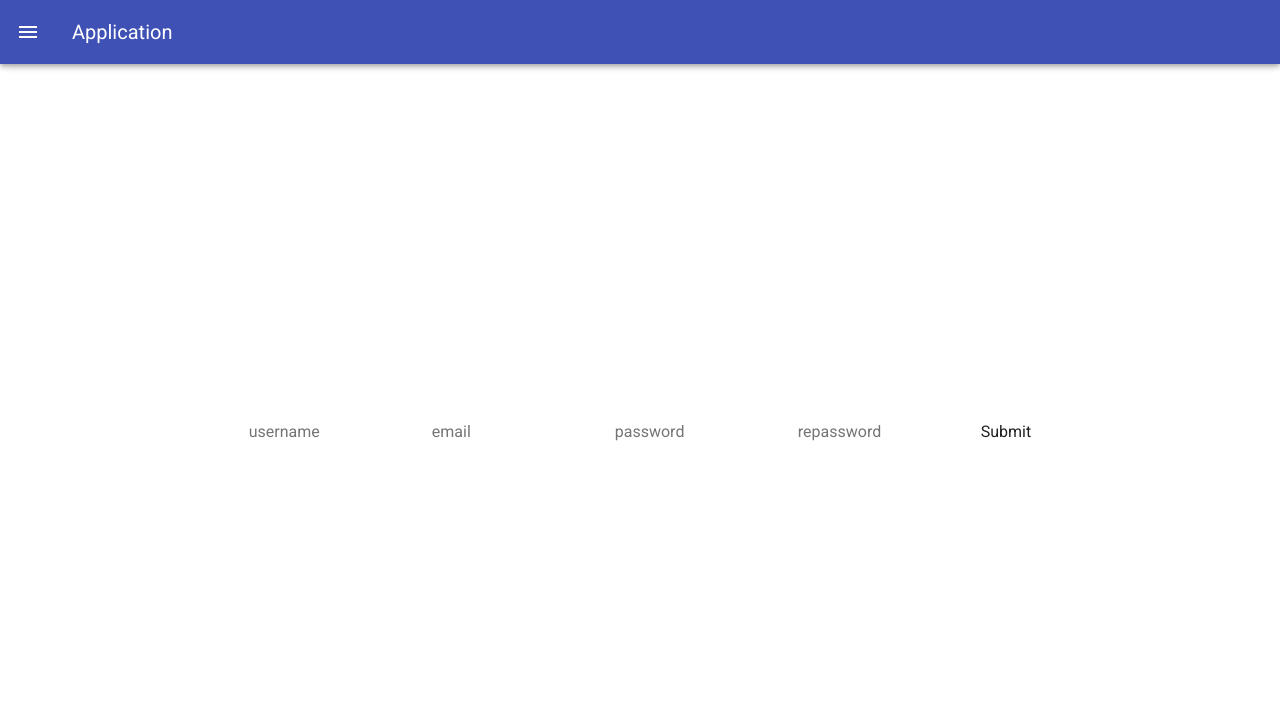
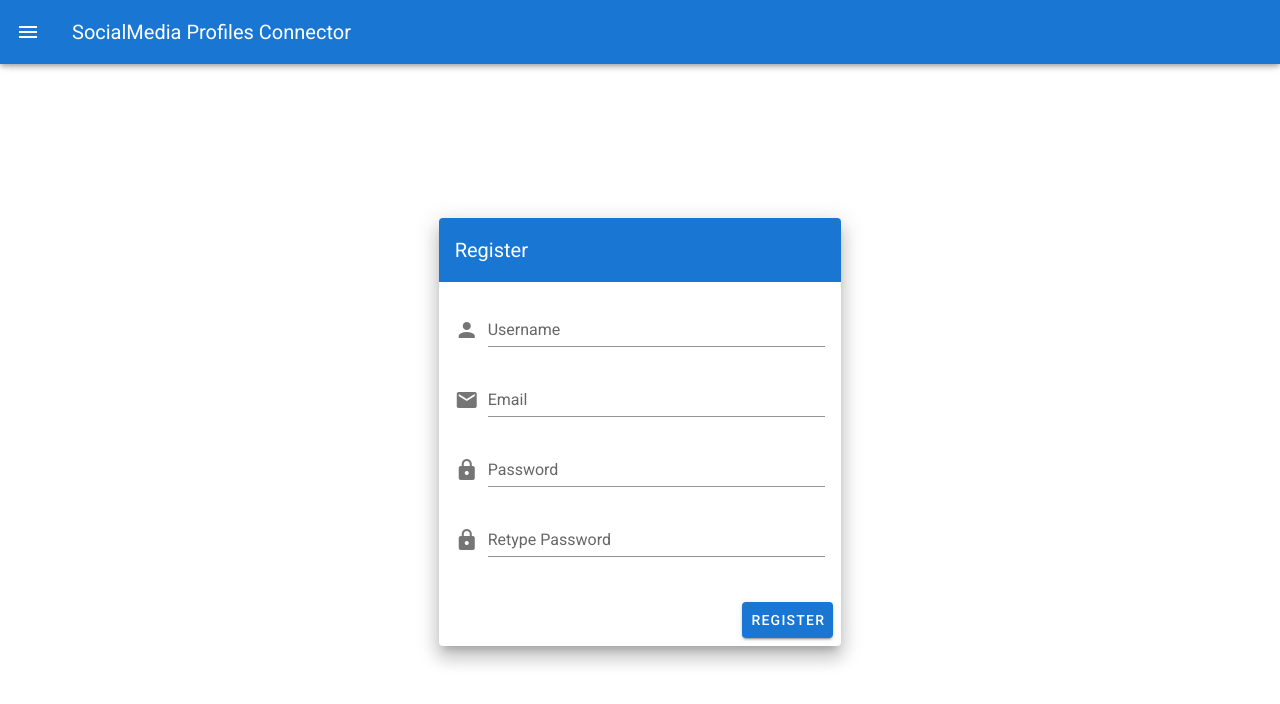
Before and after one commit to mostafa-saeed/SocialMedia-Profiles-Connector-FrontEnd, a Vue app: page /register in a window 1280 px wide. Shown: the top 704 px of the page. Built offline with nearby package versions, Linux system fonts and the light colour scheme.

Commit message:
[App] - Updated app layout and separated sidebar component.

```diff
--- a/src/App.vue
+++ b/src/App.vue
@@ -1,82 +1,16 @@
 <template>
   <v-app>
-    <v-navigation-drawer
-      v-model="drawer"
-      app
-    >
-      <v-list dense>
 
-        <v-list-item link to="/">
-          <v-list-item-action>
-            <v-icon>mdi-home</v-icon>
-          </v-list-item-action>
-          <v-list-item-content>
-            <v-list-item-title>Home</v-list-item-title>
-          </v-list-item-content>
-        </v-list-item>
+    <SideBar :drawer="drawer" />
 
-        <v-list-item v-if="token" link to="/profile" exact>
-          <v-list-item-action>
-            <v-icon>mdi-email</v-icon>
-          </v-list-item-action>
-          <v-list-item-content>
-            <v-list-item-title>Profile</v-list-item-title>
-          </v-list-item-content>
-        </v-list-item>
-
-        <v-list-item v-if="token" @click="logout">
-          <v-list-item-action>
-            <v-icon>mdi-email</v-icon>
-          </v-list-item-action>
-          <v-list-item-content>
-            <v-list-item-title>Logout</v-list-item-title>
-          </v-list-item-content>
-        </v-list-item>
-
-        <v-list-item v-if="!token" link to="/login" exact>
-          <v-list-item-action>
-            <v-icon>mdi-email</v-icon>
-          </v-list-item-action>
-          <v-list-item-content>
-            <v-list-item-title>Login</v-list-item-title>
-          </v-list-item-content>
-        </v-list-item>
-
-        <v-list-item v-if="!token" link to="/register" exact>
-          <v-list-item-action>
-            <v-icon>mdi-email</v-icon>
-          </v-list-item-action>
-          <v-list-item-content>
-            <v-list-item-title>Register</v-list-item-title>
-          </v-list-item-content>
-        </v-list-item>
-
-      </v-list>
-
-    </v-navigation-drawer>
-
-    <v-app-bar
-      app
-      color="indigo"
-      dark
-    >
+    <v-app-bar app color="primary" dark>
       <v-app-bar-nav-icon @click.stop="drawer = !drawer"></v-app-bar-nav-icon>
-      <v-toolbar-title>Application</v-toolbar-title>
+      <v-toolbar-title>SocialMedia Profiles Connector</v-toolbar-title>
     </v-app-bar>
 
     <v-main>
-      <v-container
-        class="fill-height"
-        fluid
-      >
-        <v-row
-          align="center"
-          justify="center"
-        >
-          <v-col class="text-center">
-            <router-view :token="token" :user="user" />
-          </v-col>
-        </v-row>
+      <v-container class="fill-height" fluid>
+        <router-view :token="token" :user="user" />
       </v-container>
     </v-main>
 
@@ -91,6 +25,7 @@ html {
 </style>
 
 <script>
+import SideBar from './components/SideBar.vue';
 import {
   getToken, getUser, removeAuthentication, setAuthentication,
 } from './services/auth';
@@ -125,5 +60,9 @@ export default {
     this.$root.login = this.login;
   },
 
+  components: {
+    SideBar,
+  },
+
 };
 </script>
--- a/src/components/Scanner.vue
+++ b/src/components/Scanner.vue
@@ -1,9 +1,12 @@
 <template>
-  <div>
+  <v-row align="center" justify="center" >
+    <v-col cols="6" sm="6" md="6">
+
     <h2>Scanner</h2>
 
     <v-file-input
       placeholder="Upload an image"
+      prepend-icon="mdi-camera"
       @change="selectFile"
       :chips="true"
       :show-size="true" />
@@ -27,7 +30,7 @@
           <v-btn icon dark @click="stopStream">
             <v-icon>mdi-close</v-icon>
           </v-btn>
-          <v-toolbar-title>Settings</v-toolbar-title>
+          <v-toolbar-title>Select Your Camera</v-toolbar-title>
 
         </v-toolbar>
 
@@ -53,7 +56,8 @@
       </v-card>
     </v-dialog>
 
-  </div>
+    </v-col>
+  </v-row>
 </template>
 
 <style scoped>
--- /dev/null
+++ b/src/components/SideBar.vue
@@ -0,0 +1,62 @@
+<template>
+  <v-navigation-drawer v-model="drawer" app>
+    <v-list dense>
+
+      <v-list-item link to="/">
+        <v-list-item-action>
+          <v-icon>mdi-home</v-icon>
+        </v-list-item-action>
+        <v-list-item-content>
+          <v-list-item-title>Home</v-list-item-title>
+        </v-list-item-content>
+      </v-list-item>
+
+      <v-list-item v-if="token" link to="/profile" exact>
+        <v-list-item-action>
+          <v-icon>mdi-account</v-icon>
+        </v-list-item-action>
+        <v-list-item-content>
+          <v-list-item-title>Profile</v-list-item-title>
+        </v-list-item-content>
+      </v-list-item>
+
+      <v-list-item v-if="token" @click="logout">
+        <v-list-item-action>
+          <v-icon>mdi-exit-to-app</v-icon>
+        </v-list-item-action>
+        <v-list-item-content>
+          <v-list-item-title>Logout</v-list-item-title>
+        </v-list-item-content>
+      </v-list-item>
+
+      <v-list-item v-if="!token" link to="/login" exact>
+        <v-list-item-action>
+          <v-icon>mdi-login</v-icon>
+        </v-list-item-action>
+        <v-list-item-content>
+          <v-list-item-title>Login</v-list-item-title>
+        </v-list-item-content>
+      </v-list-item>
+
+      <v-list-item v-if="!token" link to="/register" exact>
+        <v-list-item-action>
+          <v-icon>mdi-account-multiple</v-icon>
+        </v-list-item-action>
+        <v-list-item-content>
+          <v-list-item-title>Register</v-list-item-title>
+        </v-list-item-content>
+      </v-list-item>
+
+    </v-list>
+
+  </v-navigation-drawer>
+</template>
+
+<script>
+export default {
+  name: 'SideBar',
+  props: {
+    drawer: Boolean,
+  },
+};
+</script>
--- a/src/views/Home.vue
+++ b/src/views/Home.vue
@@ -1,9 +1,18 @@
 <template>
-  <div class="home">
-    <img alt="Vue logo" src="../assets/logo.png">
-    <p v-if="user">Hello {{ user.username }}</p>
-    <scanner />
-  </div>
+  <v-row
+    align="center"
+    justify="center"
+  >
+    <v-col class="text-center">
+
+      <div class="home">
+        <img alt="Vue logo" src="../assets/logo.png">
+        <p v-if="user">Hello {{ user.username }}</p>
+        <scanner />
+      </div>
+
+    </v-col>
+  </v-row>
 </template>
 
 <script>
--- a/src/views/Login.vue
+++ b/src/views/Login.vue
@@ -1,18 +1,46 @@
 <template>
-  <div>
-    <form>
-      <input type="text" v-model="login" placeholder="username or email">
-      <input type="password" v-model="password" autocomplete="password" placeholder="password">
-      <button @click="submit">Submit</button>
-    </form>
-  </div>
+  <v-row align="center" justify="center" >
+    <v-col cols="12" sm="8" md="4">
+      <v-card class="elevation-12">
+        <v-toolbar color="primary" dark flat>
+          <v-toolbar-title>Login</v-toolbar-title>
+          <v-spacer></v-spacer>
+        </v-toolbar>
+        <v-card-text>
+          <v-form>
+            <v-text-field
+              label="Login"
+              name="login"
+              prepend-icon="mdi-account"
+              type="text"
+              v-model="login"
+            ></v-text-field>
+
+            <v-text-field
+              id="password"
+              label="Password"
+              name="password"
+              prepend-icon="mdi-lock"
+              type="password"
+              v-model="password"
+            ></v-text-field>
+          </v-form>
+        </v-card-text>
+        <v-card-actions>
+          <v-spacer></v-spacer>
+          <v-btn color="primary" @click="submit">Login</v-btn>
+        </v-card-actions>
+      </v-card>
+    </v-col>
+  </v-row>
+
 </template>
 
 <script>
 import sendRequest from '@/services/api';
 
 export default {
-  name: 'Register',
+  name: 'Login',
   data: () => ({
     login: '',
     password: '',
--- a/src/views/Register.vue
+++ b/src/views/Register.vue
@@ -1,13 +1,67 @@
 <template>
-  <div>
-    <form>
-      <input type="text" v-model="username" placeholder="username">
-      <input type="email" v-model="email" placeholder="email">
-      <input type="password" v-model="password" autocomplete="password" placeholder="password">
-      <input type="password" v-model="repassword" autocomplete="password" placeholder="repassword">
-      <button @click="submit">Submit</button>
-    </form>
-  </div>
+  <v-row
+    align="center"
+    justify="center"
+  >
+    <v-col
+      cols="12"
+      sm="8"
+      md="4"
+    >
+      <v-card class="elevation-12">
+        <v-toolbar
+          color="primary"
+          dark
+          flat
+        >
+          <v-toolbar-title>Register</v-toolbar-title>
+          <v-spacer></v-spacer>
+        </v-toolbar>
+        <v-card-text>
+          <v-form>
+            <v-text-field
+              label="Username"
+              name="username"
+              prepend-icon="mdi-account"
+              type="text"
+              v-model="username"
+            ></v-text-field>
+
+            <v-text-field
+              label="Email"
+              name="email"
+              prepend-icon="mdi-email"
+              type="email"
+              v-model="email"
+            ></v-text-field>
+
+            <v-text-field
+              id="password"
+              label="Password"
+              name="password"
+              prepend-icon="mdi-lock"
+              type="password"
+              v-model="password"
+            ></v-text-field>
+
+            <v-text-field
+              id="repassword"
+              label="Retype Password"
+              name="repassword"
+              prepend-icon="mdi-lock"
+              type="password"
+              v-model="repassword"
+            ></v-text-field>
+          </v-form>
+        </v-card-text>
+        <v-card-actions>
+          <v-spacer></v-spacer>
+          <v-btn color="primary" @click="submit">Register</v-btn>
+        </v-card-actions>
+      </v-card>
+    </v-col>
+  </v-row>
+
 </template>
 
 <script>
```
